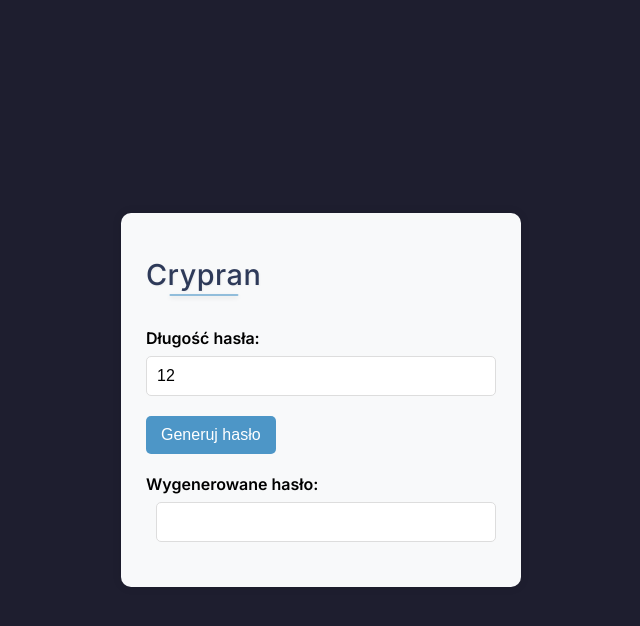
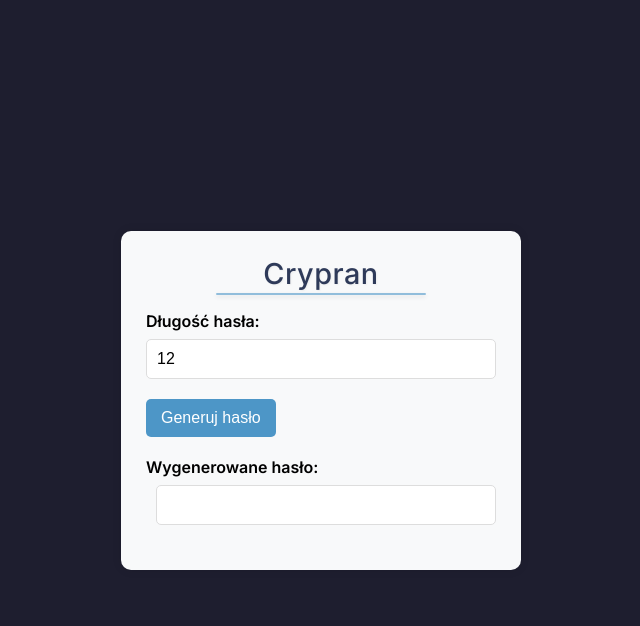
Before and after one commit to Wojciech-Szoldra/crypran_web_app, a Flask app: page / in a window 1280 px wide. Shown: the top 626 px of the page, without its empty margins (319-959 px from the left). Run offline with Flask 3, Linux system fonts and the light colour scheme; some libraries are stand-ins or nearby versions.

Commit message:
Title center

```diff
--- a/templates/layout.html
+++ b/templates/layout.html
@@ -37,13 +37,14 @@
 
         /* Nagłówek */
         .container h1 {
-            display: inline-block;
+            display: block;
+            margin: 0 auto 1rem;
             font-size: 1.8rem;
             font-weight: 500;
             color: var(--heading-color);
             text-align: center;
             letter-spacing: 0.5px;
-            margin-bottom: 1rem;
+
             position: relative;
 
             text-shadow: 1px 1px 2px rgba(0,0,0,0.05); /* Cień pod tekstem */
```
